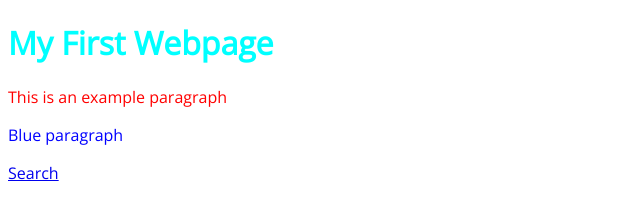
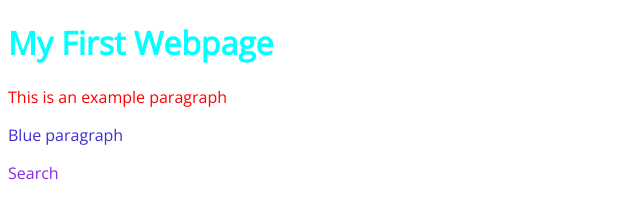
Before and after one commit to RoboticCat7000/Video-Webpage, a plain HTML site: page index.html in a window 1280 px wide. Shown: the top 197 px of the page, without its empty margins (0-640 px from the left). Drawn offline with nearby package versions, Linux system fonts and the light colour scheme.

Commit message:
Update styles.css

```diff
--- a/styles.css
+++ b/styles.css
@@ -11,5 +11,9 @@ p{
 
 }
 .blue-paragraph{
-    color:blue;
+    color:#3f2fd4;
 }
+a{
+    text-decoration: none;
+    color:blueviolet;
+}
```
